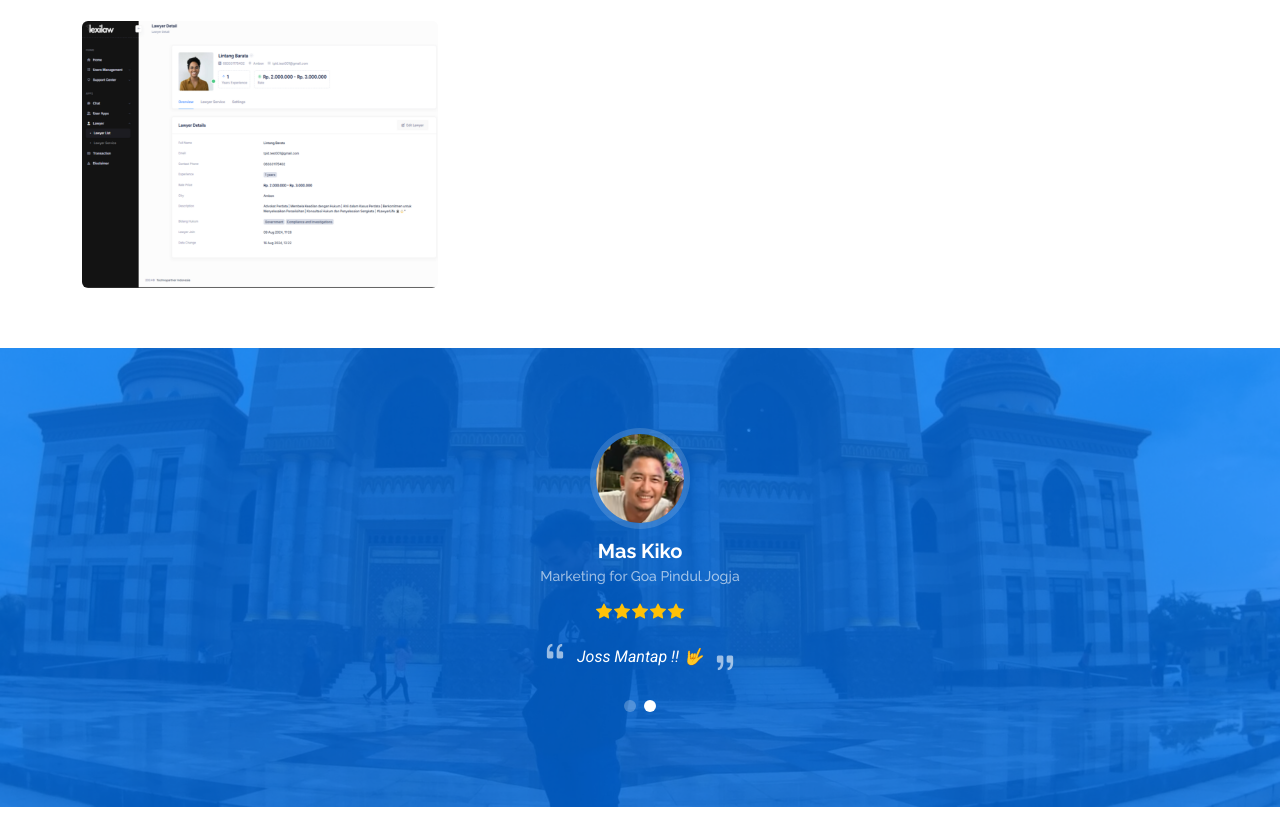
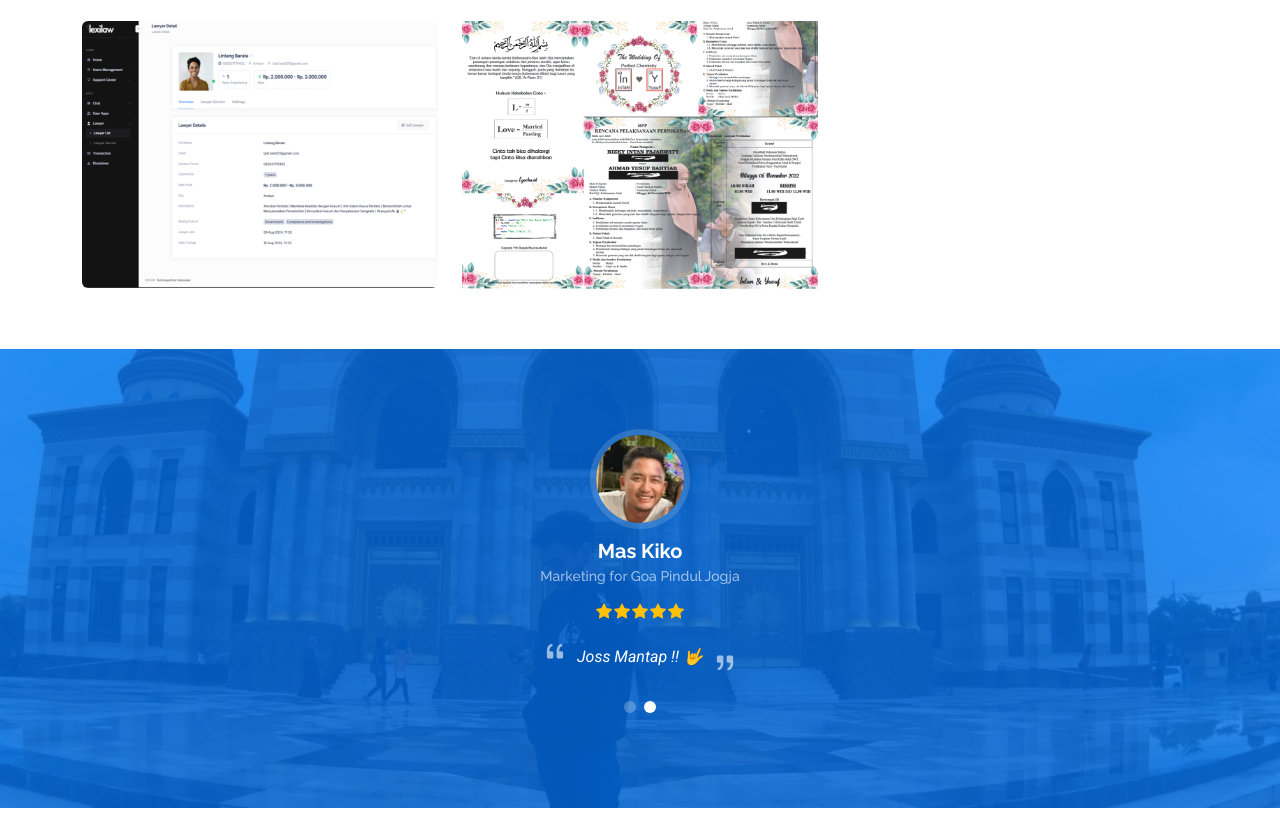
Before and after one commit to AhmadYusuf0/AhmadYusuf0.github.io, a plain HTML site: page docs/index.html in a window 1280 px wide. Shown: the part 3665-4483 px from the top of the page. Drawn offline with Linux system fonts and the light colour scheme.

Commit message:
[Added] Portofolio Design

```diff
--- a/docs/index.html
+++ b/docs/index.html
@@ -405,15 +405,15 @@
             </div> -->
             <!-- End Portfolio Item -->
 
-            <!-- <div class="col-lg-4 col-md-6 portfolio-item isotope-item filter-branding">
-              <img src="assets/img/portfolio/branding-2.jpg" class="img-fluid" alt="">
+            <div class="col-lg-4 col-md-6 portfolio-item isotope-item filter-branding">
+              <img src="assets/img/portfolio/branding-2.png" class="img-fluid" alt="">
               <div class="portfolio-info">
-                <h4>Branding 2</h4>
-                <p>Lorem ipsum, dolor sit amet consectetur</p>
-                <a href="assets/img/portfolio/branding-2.jpg" title="Branding 2" data-gallery="portfolio-gallery-branding" class="glightbox preview-link"><i class="bi bi-zoom-in"></i></a>
+                <h4>Elegant & Unique: Wedding Invitation</h4>
+                <p>The perfect blend of<br>modern aesthetics and personal touch, designed for your special moments.</p>
+                <a href="assets/img/portfolio/branding-2.png" title="Elegant & Unique: Wedding Invitation" data-gallery="portfolio-gallery-branding" class="glightbox preview-link"><i class="bi bi-zoom-in"></i></a>
                 <a href="portfolio-details.html" title="More Details" class="details-link"><i class="bi bi-link-45deg"></i></a>
               </div>
-            </div> -->
+            </div>
             <!-- End Portfolio Item -->
 
             <!-- <div class="col-lg-4 col-md-6 portfolio-item isotope-item filter-books">
```
Also changed, not shown: docs/assets/img/portfolio/branding-2.png (added).
